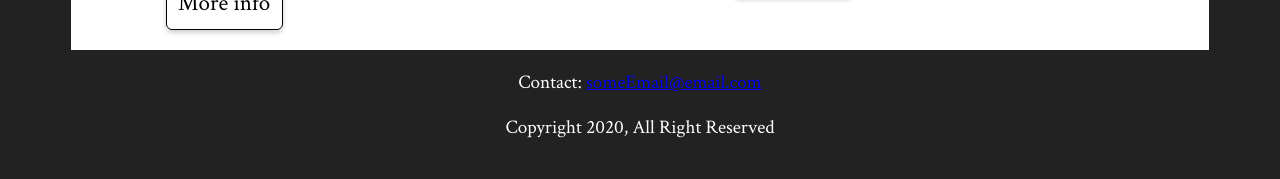
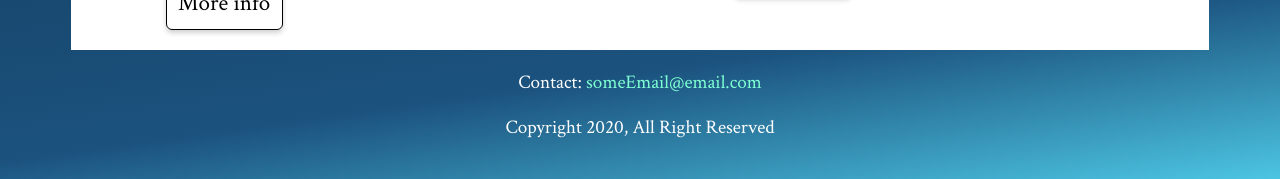
Before and after one commit to hobbitronics/flexbox-template, a plain HTML site: page index.html in a window 1280 px wide. Shown: the part 2098-2277 px from the top of the page. Drawn offline with Linux system fonts and the light colour scheme.

Commit message:
background gradient

```diff
--- a/styles.css
+++ b/styles.css
@@ -1,5 +1,9 @@
 body {
-  background-color: rgb(34, 34, 34);
+  background: rgb(0,0,0);
+  background: -moz-linear-gradient(172deg, rgba(0,0,0,1) 32%, rgba(27,82,126,1) 92%, rgba(76,197,226,1) 100%);
+  background: -webkit-linear-gradient(172deg, rgba(0,0,0,1) 32%, rgba(27,82,126,1) 92%, rgba(76,197,226,1) 100%);
+  background: linear-gradient(172deg, rgba(0,0,0,1) 32%, rgba(27,82,126,1) 92%, rgba(76,197,226,1) 100%);
+  filter: progid:DXImageTransform.Microsoft.gradient(startColorstr="#000000",endColorstr="#4cc5e2",GradientType=1);
   font-size: larger;
   font-family: 'Crimson Text', serif;
 }
@@ -26,6 +30,11 @@ nav {
   border: 1px solid black;
   box-shadow: 0 3px 5px rgba(0, 0, 0, 0.18);
   transition: 220ms all ease-in-out;
+}
+
+footer a {
+  text-decoration: none;
+  color:aquamarine
 }
 
 .btn {
```
